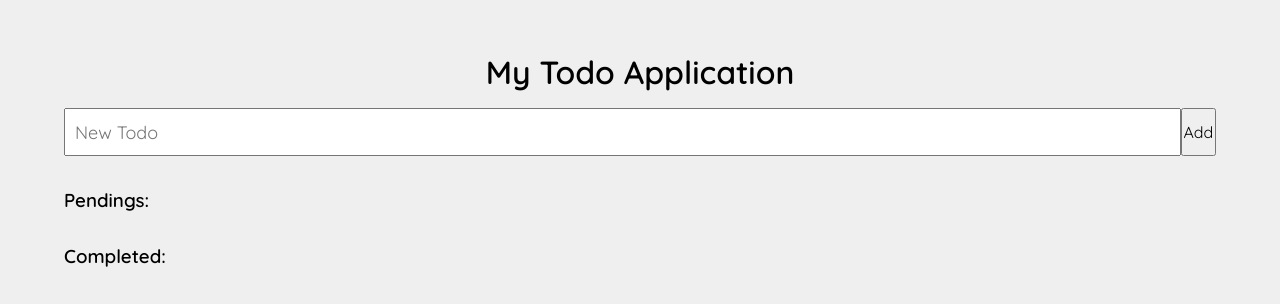
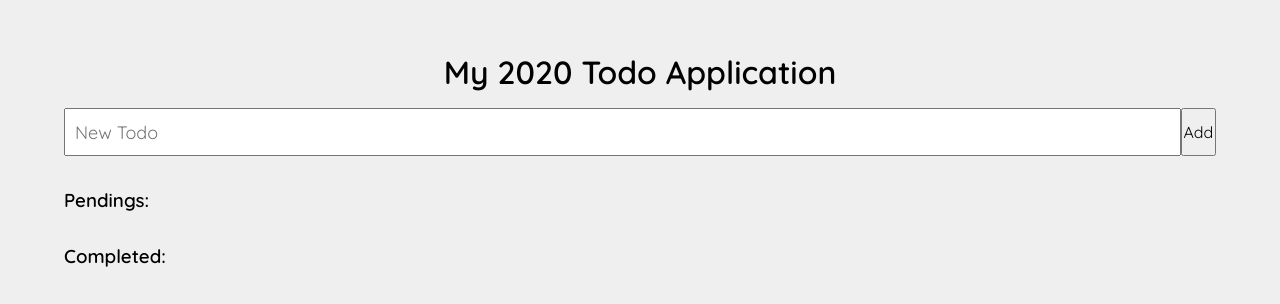
Before and after one commit to jflore31/Todo-App-Pure-HTML-CSS-JS, a plain HTML site: page index.html in a window 1280 px wide. Shown: the part 224-528 px from the top of the page. Drawn offline with Linux system fonts and the light colour scheme.

Commit message:
index stile

```diff
--- a/index.html
+++ b/index.html
@@ -3,7 +3,7 @@
   <head>
     <meta charset="UTF-8" />
     <meta name="viewport" content="width=device-width, initial-scale=1.0" />
-    <title>Todo App</title>
+    <title>2020 Todo App</title>
     <link
       href="https://fonts.googleapis.com/css?family=Quicksand:400,600&display=swap"
       rel="stylesheet"
@@ -13,7 +13,7 @@
   <body>
     <div class="container">
       <div class="header">
-        <h1 class="title">My Todo Application</h1>
+        <h1 class="title">My 2020 Todo Application</h1>
         <div class="form">
           <input id="newText" type="text" placeholder="New Todo" />
           <button id="newBtn">Add</button>
```
